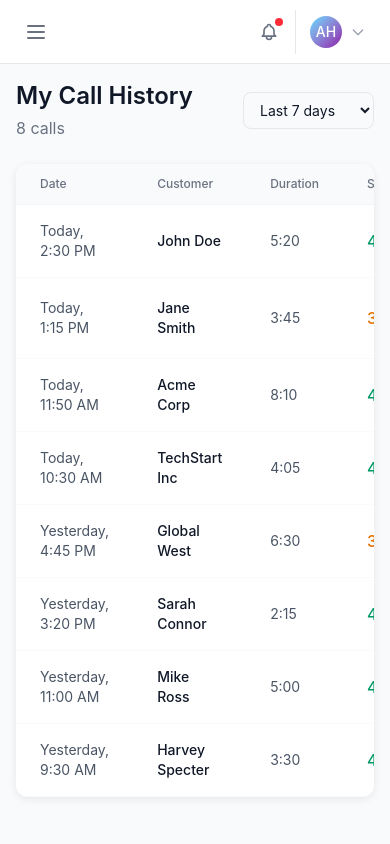
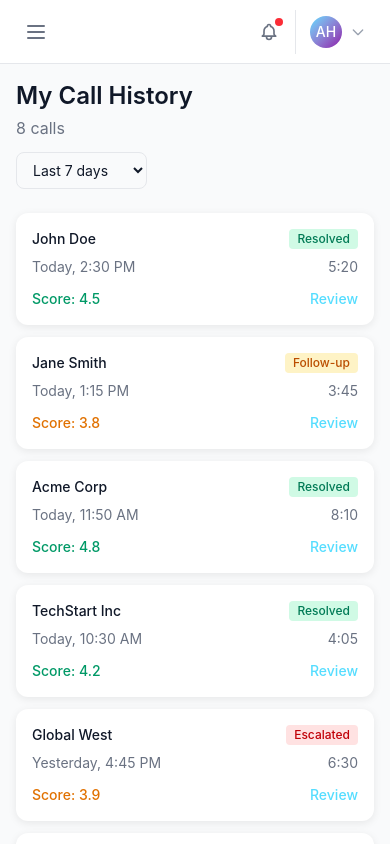
Before and after one commit to Ibrahem-Ali-99/VocalMind, a Next.js app in the folder frontend/: page /agent/calls in a window 390 px wide. Shown: the top 844 px of the page. Built offline with nearby package versions, Linux system fonts and the light colour scheme; sample sign-in values are in the browser's storage.

Commit message:
refactor: enhance UI layout and responsiveness across multiple pages

```diff
--- a/frontend/src/app/agent/calls/page.jsx
+++ b/frontend/src/app/agent/calls/page.jsx
@@ -48,7 +48,7 @@ export default function AgentCallsPage() {
 
     return (
         <div className="max-w-5xl mx-auto">
-            <div className="flex items-center justify-between mb-6">
+            <div className="flex flex-col sm:flex-row sm:items-center justify-between gap-3 mb-6">
                 <div>
                     <h1 className="text-2xl font-semibold text-gray-900">My Call History</h1>
                     <p className="text-gray-500 mt-1">{calls.length} calls</p>
@@ -62,7 +62,35 @@ export default function AgentCallsPage() {
                 </div>
             </div>
 
-            <div className="bg-white rounded-xl shadow-card overflow-hidden">
+            {/* Mobile: Card Layout */}
+            <div className="space-y-3 md:hidden">
+                {calls.map((call) => (
+                    <div key={call.id} className="bg-white rounded-xl shadow-card p-4">
+                        <div className="flex items-center justify-between mb-2">
+                            <span className="text-sm font-medium text-gray-900">{call.customer}</span>
+                            <StatusBadge status={call.status} />
+                        </div>
+                        <div className="flex items-center justify-between text-sm text-gray-500 mb-3">
+                            <span>{call.date}</span>
+                            <span>{call.duration}</span>
+                        </div>
+                        <div className="flex items-center justify-between">
+                            <span className={`text-sm font-medium ${call.score >= 4.0 ? 'text-emerald-600' : 'text-amber-600'}`}>
+                                Score: {call.score}
+                            </span>
+                            <button
+                                onClick={() => router.push(`/session/${call.id}`)}
+                                className="text-cyan hover:text-cyan-dark text-sm font-medium"
+                            >
+                                Review
+                            </button>
+                        </div>
+                    </div>
+                ))}
+            </div>
+
+            {/* Desktop: Table Layout */}
+            <div className="hidden md:block bg-white rounded-xl shadow-card overflow-hidden">
                 <table className="w-full">
                     <thead>
                         <tr className="text-left text-xs text-gray-500 border-b border-gray-100 bg-gray-50">
--- a/frontend/src/app/agent/training/page.jsx
+++ b/frontend/src/app/agent/training/page.jsx
@@ -18,10 +18,10 @@ export default function AgentTrainingPage() {
 
             <div className="space-y-4">
                 {resources.map((resource) => (
-                    <div key={resource.id} className="bg-white rounded-xl shadow-card p-5 hover:shadow-card-hover transition-all">
-                        <div className="flex items-center justify-between">
-                            <div className="flex items-center gap-4">
-                                <div className={`w-10 h-10 rounded-lg flex items-center justify-center ${resource.completed ? 'bg-emerald-100 text-emerald-600' : 'bg-gray-100 text-gray-500'
+                    <div key={resource.id} className="bg-white rounded-xl shadow-card p-4 sm:p-5 hover:shadow-card-hover transition-all">
+                        <div className="flex flex-col sm:flex-row sm:items-center justify-between gap-3">
+                            <div className="flex items-center gap-3 sm:gap-4">
+                                <div className={`w-10 h-10 rounded-lg flex-shrink-0 flex items-center justify-center ${resource.completed ? 'bg-emerald-100 text-emerald-600' : 'bg-gray-100 text-gray-500'
                                     }`}>
                                     {resource.completed ? (
                                         <svg className="w-5 h-5" fill="none" stroke="currentColor" viewBox="0 0 24 24">
--- a/frontend/src/app/login/page.jsx
+++ b/frontend/src/app/login/page.jsx
@@ -55,7 +55,7 @@ export default function LoginPage() {
                 {/* Logo */}
                 <div className="text-center mb-8">
                     <div className="inline-flex items-center gap-3 mb-4">
-                        <Image src="/images/logo-icon.svg" alt="" width={48} height={48} style={{ width: 'auto', height: 'auto' }} />
+                        <Image src="/images/logo-icon.svg" alt="" width={48} height={48} className="w-12 h-12" />
                         <h1 className="text-3xl font-bold text-white">VocalMind</h1>
                     </div>
                     <p className="text-gray-400">Sign in to your account</p>
--- a/frontend/src/app/manager/upload/page.jsx
+++ b/frontend/src/app/manager/upload/page.jsx
@@ -51,10 +51,10 @@ export default function UploadPage() {
         <div className="max-w-3xl mx-auto">
             <h1 className="text-2xl font-semibold text-gray-900 mb-6">Upload Calls</h1>
 
-            <div className="bg-white rounded-xl shadow-card p-6">
+            <div className="bg-white rounded-xl shadow-card p-4 sm:p-6">
                 {/* Drop Zone */}
                 <div
-                    className={`border-2 border-dashed rounded-xl p-12 text-center transition-all ${dragActive
+                    className={`border-2 border-dashed rounded-xl p-8 sm:p-12 text-center transition-all ${dragActive
                         ? 'border-cyan bg-cyan/5'
                         : 'border-gray-200 hover:border-gray-300'
                         }`}
@@ -72,14 +72,6 @@ export default function UploadPage() {
                     <p className="text-sm text-gray-400">
                         Supports MP3, WAV, M4A up to 100MB each
                     </p>
-                    <input
-                        type="file"
-                        multiple
-                        accept="audio/*,.wav,.mp3,.m4a"
-                        onChange={handleFileInput}
-                        className="absolute inset-0 w-full h-full opacity-0 cursor-pointer"
-                        style={{ position: 'relative' }}
-                    />
                     <label className="mt-4 inline-block">
                         <input
                             type="file"
--- a/frontend/src/components/shared/Header.jsx
+++ b/frontend/src/components/shared/Header.jsx
@@ -3,6 +3,7 @@
 import { useState, useRef, useEffect } from 'react'
 import { usePathname, useRouter } from 'next/navigation'
 import Link from 'next/link'
+import { useAuth } from '@/components/providers/AuthProvider'
 
 const SearchIcon = () => (
     <svg className="w-5 h-5 text-gray-400" fill="none" stroke="currentColor" viewBox="0 0 24 24">
@@ -61,6 +62,7 @@ const getMockUser = (pathname) => {
 export default function Header({ onMenuClick }) {
     const pathname = usePathname()
     const router = useRouter()
+    const { logout } = useAuth()
     const [profileOpen, setProfileOpen] = useState(false)
     const dropdownRef = useRef(null)
 
@@ -190,9 +192,9 @@ export default function Header({ onMenuClick }) {
                             </div>
 
                             <div className="border-t border-gray-100 mt-1 pt-1">
-                                <Link
-                                    href="/login"
-                                    className="flex items-center gap-3 px-4 py-2 text-sm text-red-600 hover:bg-red-50 w-full text-left"
+                                <button
+                                    onClick={() => { setProfileOpen(false); logout(); }}
+                                    className="flex items-center gap-3 px-4 py-2 text-sm text-red-600 hover:bg-red-50 w-full text-left cursor-pointer"
                                 >
                                     <svg className="w-4 h-4" fill="none" stroke="currentColor" viewBox="0 0 24 24">
                                         <path
@@ -203,7 +205,7 @@ export default function Header({ onMenuClick }) {
                                         />
                                     </svg>
                                     Sign Out
-                                </Link>
+                                </button>
                             </div>
                         </div>
                     )}
--- a/frontend/src/components/shared/Sidebar.jsx
+++ b/frontend/src/components/shared/Sidebar.jsx
@@ -136,7 +136,7 @@ export default function Sidebar({ isCollapsed, mobileOpen, onToggle, onClose, na
                     className="flex items-center gap-3 hover:opacity-80 transition-opacity flex-1"
                 >
                     <div className={`flex items-center gap-3 ${isCollapsed ? 'justify-center w-full' : ''}`}>
-                        <Image src="/images/logo-icon.svg" alt="" width={32} height={32} className="flex-shrink-0" style={{ width: 'auto', height: 'auto' }} />
+                        <Image src="/images/logo-icon.svg" alt="" width={32} height={32} className="flex-shrink-0 w-8 h-8" />
                         {!isCollapsed && (
                             <span className="font-bold text-xl tracking-tight text-white whitespace-nowrap">
                                 VocalMind
```
